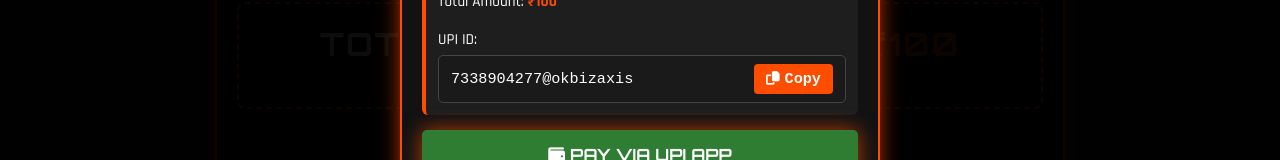
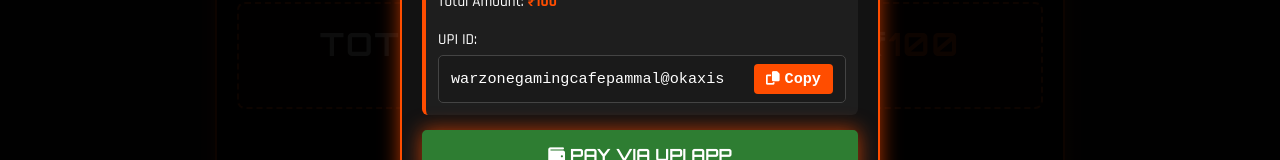
Before and after one commit to warzonegamingcafepammal-sketch/warzonegamingcafe, a plain HTML site: page index.html in a window 1280 px wide. Both pictures are taken after typing "Sample", "5551234" into the empty fields and a click on the button "PROCEED TO PAYMENT". Shown: the part 1418-1578 px from the top of the page. Drawn offline with Linux system fonts and the light colour scheme; no server answers.

Commit message:
Update index.html

```diff
--- a/index.html
+++ b/index.html
@@ -1119,7 +1119,7 @@
                 Total Amount: <strong style="color: var(--neon-orange);">₹<span id="modalAmount">100</span></strong><br><br>
                 UPI ID:
                 <div class="upi-box">
-                    <span id="upiIdText">7338904277@okbizaxis</span>
+                    <span id="upiIdText">warzonegamingcafepammal@okaxis</span>
                     <button class="copy-upi-btn" onclick="copyUpiId()">
                         <i class="fa-solid fa-copy"></i> <span id="copyBtnText">Copy</span>
                     </button>
```
